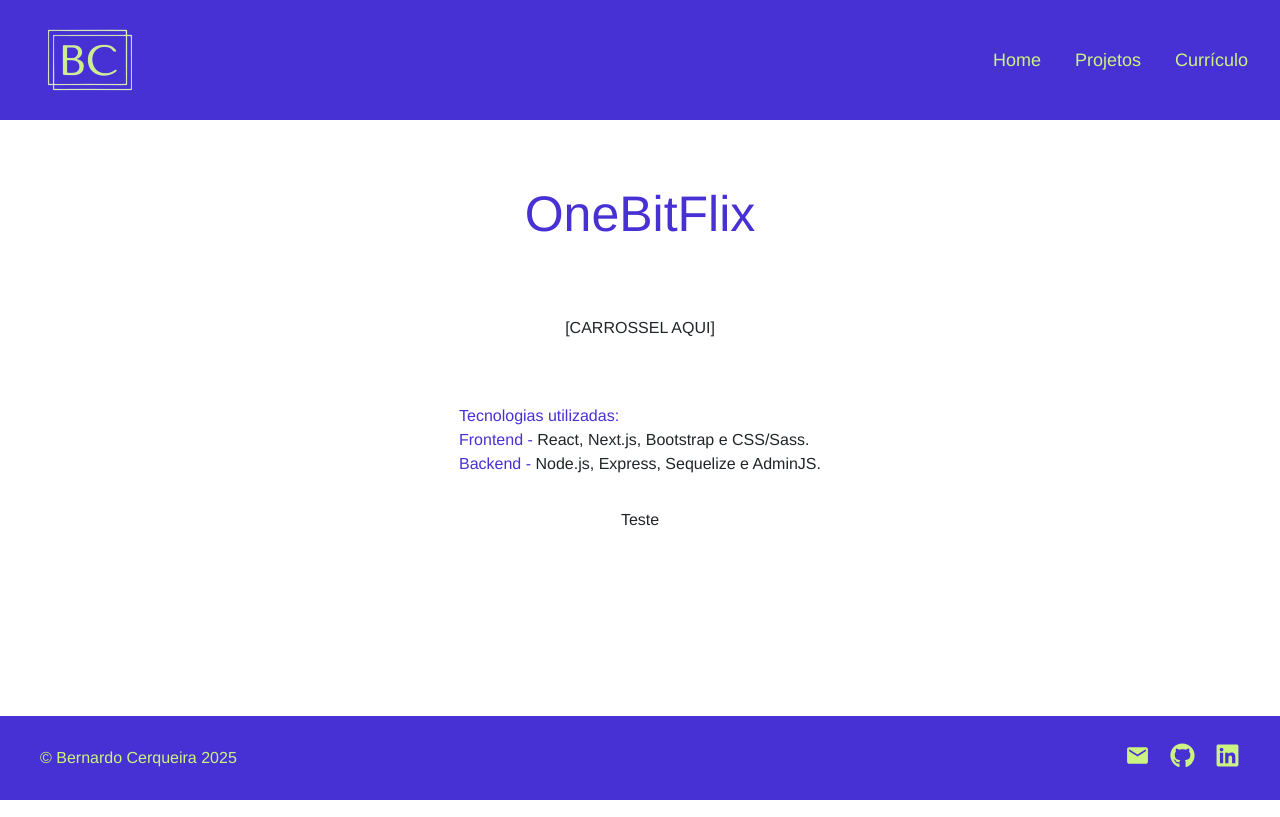
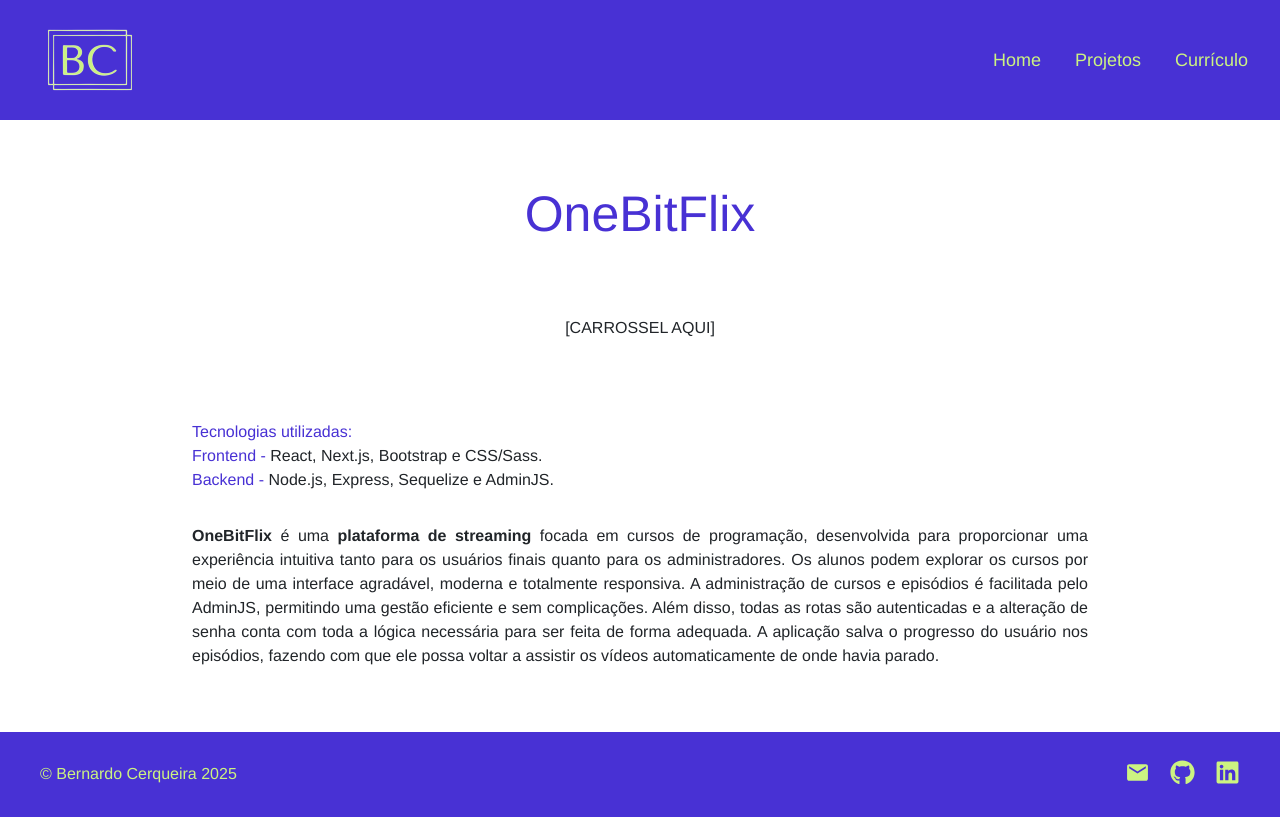
Before and after one commit to BernardoCerqueira/portfolio, a Next.js app: page /project/1 in a window 1280 px wide. Built offline with nearby package versions, Linux system fonts and the light colour scheme.

Commit message:
Descrição OneBitFlix

```diff
--- a/src/components/projectPage/ProjectSession/ProjectSession.module.scss
+++ b/src/components/projectPage/ProjectSession/ProjectSession.module.scss
@@ -22,12 +22,14 @@
 }
 
 .carousel{
-    margin: 4rem auto;
+    margin: 4rem auto 5rem auto;
 }
 
 .techList{
     display: flex;
     flex-direction: column;
+    width: 100%;
+    padding: 0 15vw;
 
     p{
         margin: 0;
@@ -47,4 +49,7 @@
 
 .description{
     margin-top: 2rem;
+    width: 100%;
+    padding: 0 15vw;
+    text-align: justify;
 }
--- a/src/components/projectPage/Readme/index.tsx
+++ b/src/components/projectPage/Readme/index.tsx
@@ -1,3 +1,5 @@
+import styles from "./Readme.module.scss"
+
 type props = {
     projectName: string
 }
@@ -7,7 +9,7 @@ export default function ReadMe({projectName}: props) {
         case "OneBitFlix":
             return (
                 <>
-                    <p>Teste</p>
+                    <p><strong>OneBitFlix</strong> é uma <strong>plataforma de streaming</strong> focada em cursos de programação, desenvolvida para proporcionar uma experiência intuitiva tanto para os usuários finais quanto para os administradores. Os alunos podem explorar os cursos por meio de uma interface agradável, moderna e totalmente responsiva. A administração de cursos e episódios é facilitada pelo AdminJS, permitindo uma gestão eficiente e sem complicações. Além disso, todas as rotas são autenticadas e a alteração de senha conta com toda a lógica necessária para ser feita de forma adequada. A aplicação salva o progresso do usuário nos episódios, fazendo com que ele possa voltar a assistir os vídeos automaticamente de onde havia parado.</p>
                 </>
             )
         break
--- a/src/pages/project/[id].tsx
+++ b/src/pages/project/[id].tsx
@@ -44,7 +44,7 @@ export default function Project() {
                         techList={project.techList}
                     />
                 </main>
-                <footer>
+                <footer className={styles.footer}>
                     <CommonFooter />
                 </footer>
             </div>
--- a/src/styles/Project.module.scss
+++ b/src/styles/Project.module.scss
@@ -13,3 +13,7 @@
     height: fit-content;
     background-color: transparent;
 }
+
+.footer{
+    margin-top: 3rem;
+}
```
Also changed, not shown: src/components/projectPage/Readme/Readme.module.scss (added).
